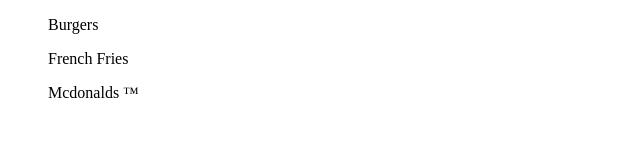
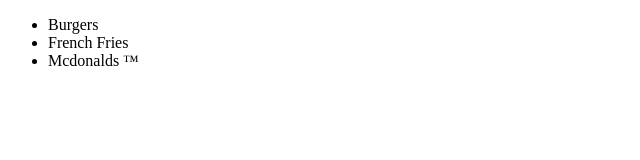
Before and after one commit to fhencarn/ist263, a plain HTML site: page participation2.html in a window 1280 px wide. Shown: the whole page, without its empty margins (0-640 px from the left). Drawn offline with Linux system fonts and the light colour scheme.

Commit message:
Yeah again

```diff
--- a/participation2.html
+++ b/participation2.html
@@ -7,9 +7,9 @@
 
     <body>
         <ul>
-            <p>Burgers</p>
-            <p>French Fries</p>
-           <p>Mcdonalds &trade;</p>
+            <li>Burgers</li>
+            <li>French Fries</li>
+         <li>Mcdonalds &trade;</li>
         </ul>
     </body>
 </html>
```
